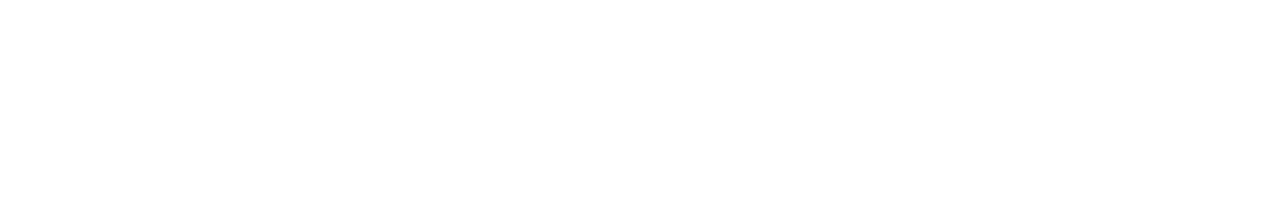
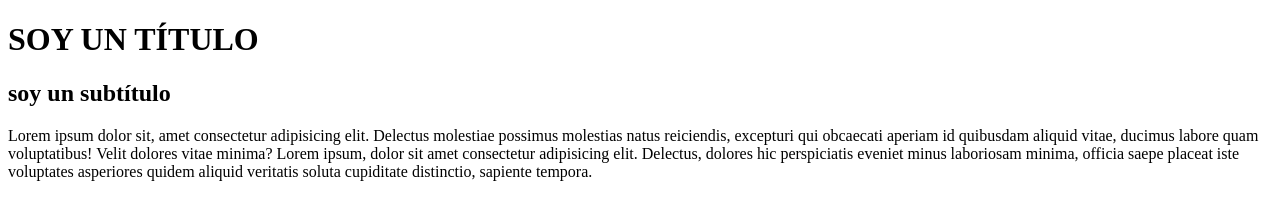
Before and after one commit to FedericoCentrone/practica-42, a plain HTML site: page index.html in a window 1280 px wide. Drawn offline with Linux system fonts and the light colour scheme.

Commit message:
primer commit de rama federico

```diff
--- a/index.html
+++ b/index.html
@@ -1,12 +1,23 @@
 <!DOCTYPE html>
 <html lang="es">
+
 <head>
     <meta charset="UTF-8">
     <meta http-equiv="X-UA-Compatible" content="IE=edge">
     <meta name="viewport" content="width=device-width, initial-scale=1.0">
     <title>Mi página web</title>
 </head>
+
 <body>
+    <h1>SOY UN TÍTULO</h1>
+    <h2>soy un subtítulo</h2>
 
+    <p>Lorem ipsum dolor sit, amet consectetur adipisicing elit. Delectus molestiae possimus molestias natus reiciendis,
+        excepturi qui obcaecati aperiam id quibusdam aliquid vitae, ducimus labore quam voluptatibus! Velit dolores
+        vitae minima?
+        Lorem ipsum, dolor sit amet consectetur adipisicing elit. Delectus, dolores hic perspiciatis eveniet minus
+        laboriosam minima, officia saepe placeat iste voluptates asperiores quidem aliquid veritatis soluta cupiditate
+        distinctio, sapiente tempora.</p>
 </body>
+
 </html>
```
Also changed, not shown: estilos.css (added).
